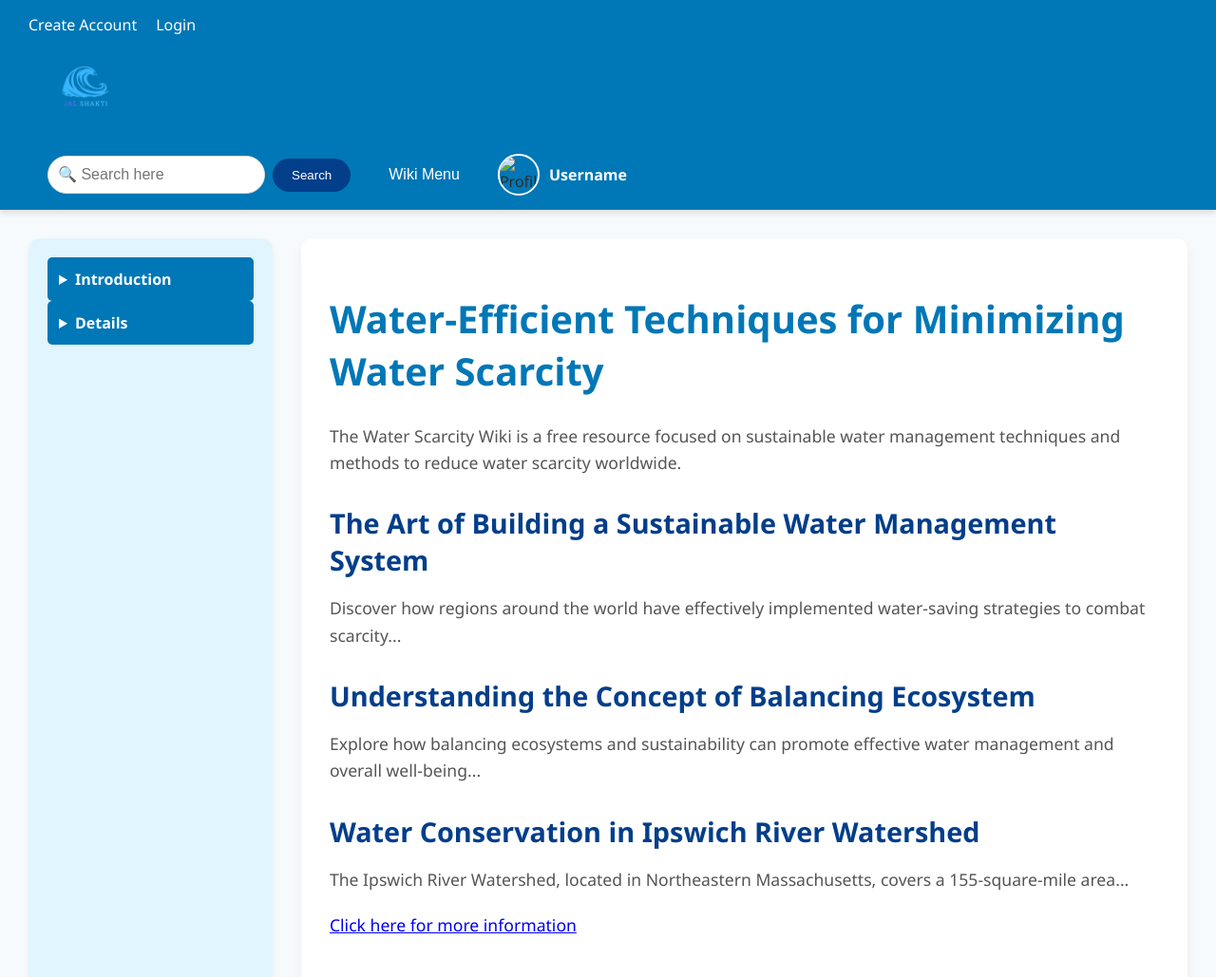
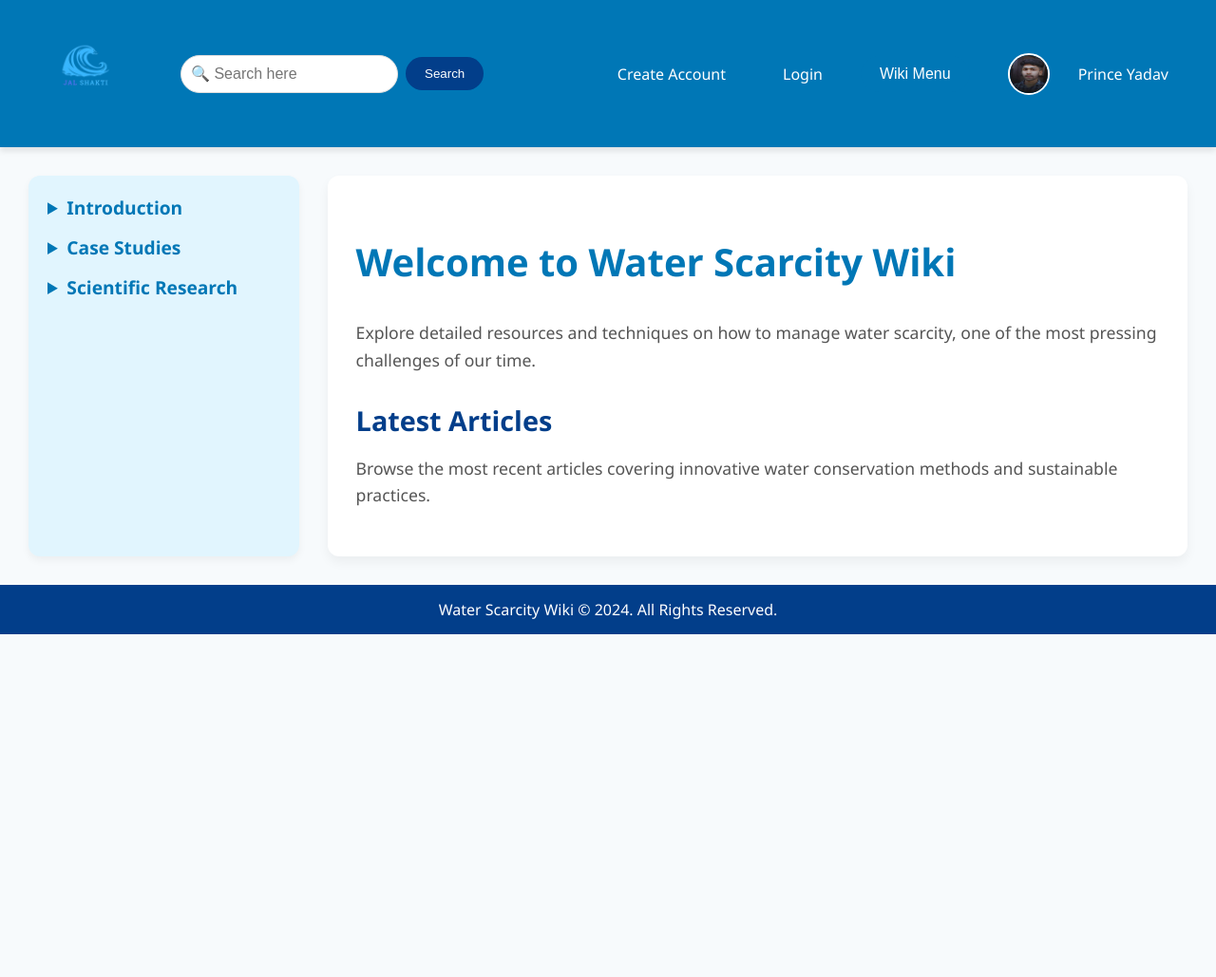
Before and after one commit to PrinceYadav001/SIH-Project, a plain HTML site: page index.html in a window 1280 px wide. Shown: the top 1029 px of the page at 95% size. After the commit the page ends 800 px from the top, so only its background shows below. Drawn offline with Linux system fonts and the light colour scheme.

Commit message:
main page update

```diff
--- a/index.html
+++ b/index.html
@@ -29,29 +29,21 @@
             width: 120px;
         }
 
-        .nav-left,
-        .nav-right {
+        /* Navbar styling */
+        nav {
             display: flex;
+            justify-content: space-between;
+            width: 100%;
             align-items: center;
         }
 
-        .nav-left a {
-            color: #fff;
-            margin-right: 20px;
-            text-decoration: none;
-            font-weight: 500;
-            transition: color 0.3s;
-        }
-
-        .nav-left a:hover {
-            color: #90e0ef;
-        }
-
+        /* Search Box */
         .search-box {
             display: flex;
             gap: 8px;
             align-items: center;
-            margin-left: 20px;
+            margin-right: auto;
+            margin-left: 40px;
         }
 
         .search-box input {
@@ -85,21 +77,25 @@
         /* User Links */
         .user-links {
             display: flex;
+            gap: 20px;
             align-items: center;
         }
 
         .user-links a {
             color: #fff;
-            margin-left: 20px;
             text-decoration: none;
             font-weight: 500;
             transition: color 0.3s;
+            padding: 10px 20px;
+            border-radius: 30px;
         }
 
         .user-links a:hover {
-            color: #90e0ef;
+            background-color: #90e0ef;
+            color: #023e8a;
         }
 
+        /* Mini Profile Styling */
         .profile {
             display: flex;
             align-items: center;
@@ -123,7 +119,6 @@
         .dropdown {
             position: relative;
             display: inline-block;
-            margin-left: 20px;
         }
 
         .dropbtn {
@@ -181,46 +176,47 @@
             padding: 20px;
             border-radius: 12px;
             box-shadow: 0 4px 8px rgba(0, 0, 0, 0.05);
+            transition: background-color 0.3s, transform 0.3s;
+        }
+
+        .left-sidebar:hover {
+            background-color: #c3e1ff;
+            transform: scale(1.02);
+        }
+
+        .accordion-item {
+            margin-bottom: 15px;
         }
 
         .accordion-item summary {
-            background-color: #0077b6;
-            color: white;
-            padding: 12px;
-            border-radius: 5px;
             font-weight: bold;
             cursor: pointer;
-            transition: background-color 0.3s;
-        }
-
-        .accordion-item summary:hover {
-            background-color: #023e8a;
+            font-size: 1.2rem;
+            color: #0077b6;
         }
 
         .accordion-item-content {
-            background-color: #90e0ef;
-            padding: 12px;
-            border-radius: 5px;
             margin-top: 10px;
+            padding-left: 15px;
         }
 
         .accordion-item-content ul {
-            list-style-type: none;
-            padding-left: 15px;
+            list-style-type: square;
+            padding-left: 20px;
         }
 
-        .accordion-item-content li {
+        .accordion-item-content ul li {
             margin-bottom: 8px;
         }
 
-        .accordion-item-content a {
-            color: #0077b6;
+        .accordion-item-content ul li a {
+            color: #023e8a;
             text-decoration: none;
-            transition: color 0.3s;
+            transition: color 0.3s ease;
         }
 
-        .accordion-item-content a:hover {
-            color: #023e8a;
+        .accordion-item-content ul li a:hover {
+            color: #0077b6;
         }
 
         /* Right Content Section */
@@ -283,6 +279,12 @@
             .search-box button {
                 width: 100%;
             }
+
+            .user-links {
+                flex-direction: column;
+                align-items: flex-end;
+                gap: 10px;
+            }
         }
     </style>
 </head>
@@ -291,19 +293,16 @@
     <!-- Header Section -->
     <header>
         <nav>
-            <div class="nav-left">
-                <a href="create-account.html">Create Account</a>
-                <a href="login.html">Login</a>
-            </div>
             <div class="logo">
                 <img src="logo.png" alt="Water Scarcity Wiki Logo">
             </div>
-            <div class="nav-right">
-                <div class="search-box">
-                    <input type="text" placeholder="🔍 Search here" aria-label="Search">
-                    <button type="button">Search</button>
-                </div>
-                <!-- Wiki Software Dropdown Menu -->
+            <div class="search-box">
+                <input type="text" placeholder="🔍 Search here" aria-label="Search">
+                <button type="button">Search</button>
+            </div>
+            <div class="user-links">
+                <a href="create-account.html">Create Account</a>
+                <a href="login.html">Login</a>
                 <div class="dropdown">
                     <button class="dropbtn">Wiki Menu</button>
                     <div class="dropdown-content">
@@ -315,10 +314,9 @@
                         <a href="notifications.html">Notifications</a>
                     </div>
                 </div>
-                <!-- Mini Profile Logo -->
                 <div class="profile">
-                    <img src="profile-icon.png" alt="Profile Picture">
-                    <span>Username</span>
+                    <img src="image.png" alt="Profile Picture">
+                    <span><a href="mini-profile.html">Prince Yadav</a></span>
                 </div>
             </div>
         </nav>
@@ -335,21 +333,31 @@
                     <div class="accordion-item-content">
                         <ul>
                             <li><a href="#">Understanding Water Scarcity</a></li>
-                            <li><a href="#">Water-Efficient Techniques</a></li>
-                            <li><a href="#">Sustainable Water Management</a></li>
-                            <li><a href="#">Case Studies and Success Stories</a></li>
-                            <li><a href="#">Get Involved</a></li>
+                            <li><a href="#">Water Conservation Techniques</a></li>
                         </ul>
                     </div>
                 </details>
-                <!-- Accordion Section for Details -->
+
+                <!-- Accordion Section for Case Studies -->
                 <details class="accordion-item">
-                    <summary>Details</summary>
+                    <summary>Case Studies</summary>
                     <div class="accordion-item-content">
                         <ul>
-                            <li><a href="#"></a></li>
-                            <li><a href="#"></a></li>
-                            <li><a href="#"></a></li>
+                            <li><a href="#">India</a></li>
+                            <li><a href="#">China</a></li>
+                            <li><a href="#">Middle East</a></li>
+                        </ul>
+                    </div>
+                </details>
+
+                <!-- Accordion Section for Scientific Research -->
+                <details class="accordion-item">
+                    <summary>Scientific Research</summary>
+                    <div class="accordion-item-content">
+                        <ul>
+                            <li><a href="#">Groundwater Depletion Studies</a></li>
+                            <li><a href="#">Water Cycle Impacts</a></li>
+                            <li><a href="#">Climate Change Effects</a></li>
                         </ul>
                     </div>
                 </details>
@@ -357,30 +365,17 @@
         </aside>
 
         <!-- Right Content Section -->
-        <div class="right-content">
-            <h1>Water-Efficient Techniques for Minimizing Water Scarcity</h1>
-            <p>The Water Scarcity Wiki is a free resource focused on sustainable water management techniques and methods
-                to reduce water scarcity worldwide.</p>
-
-            <div class="article-content">
-                <h2>The Art of Building a Sustainable Water Management System</h2>
-                <p>Discover how regions around the world have effectively implemented water-saving strategies to combat
-                    scarcity...</p>
-
-                <h2>Understanding the Concept of Balancing Ecosystem</h2>
-                <p>Explore how balancing ecosystems and sustainability can promote effective water management and overall
-                    well-being...</p>
-
-                <h2>Water Conservation in Ipswich River Watershed</h2>
-                <p>The Ipswich River Watershed, located in Northeastern Massachusetts, covers a 155-square-mile area...</p>
-                <p><a href="water-case-study.pdf">Click here for more information</a></p>
-            </div>
-        </div>
+        <section class="right-content">
+            <h1>Welcome to Water Scarcity Wiki</h1>
+            <p>Explore detailed resources and techniques on how to manage water scarcity, one of the most pressing challenges of our time.</p>
+            <h2>Latest Articles</h2>
+            <p>Browse the most recent articles covering innovative water conservation methods and sustainable practices.</p>
+        </section>
     </div>
 
     <!-- Footer Section -->
     <footer>
-        <p>&copy; 2024 Water Scarcity Wiki. All rights reserved.</p>
+        <p>Water Scarcity Wiki &copy; 2024. All Rights Reserved.</p>
     </footer>
 </body>
 
```
Also changed, not shown: html.html (deleted), image.png (added).
